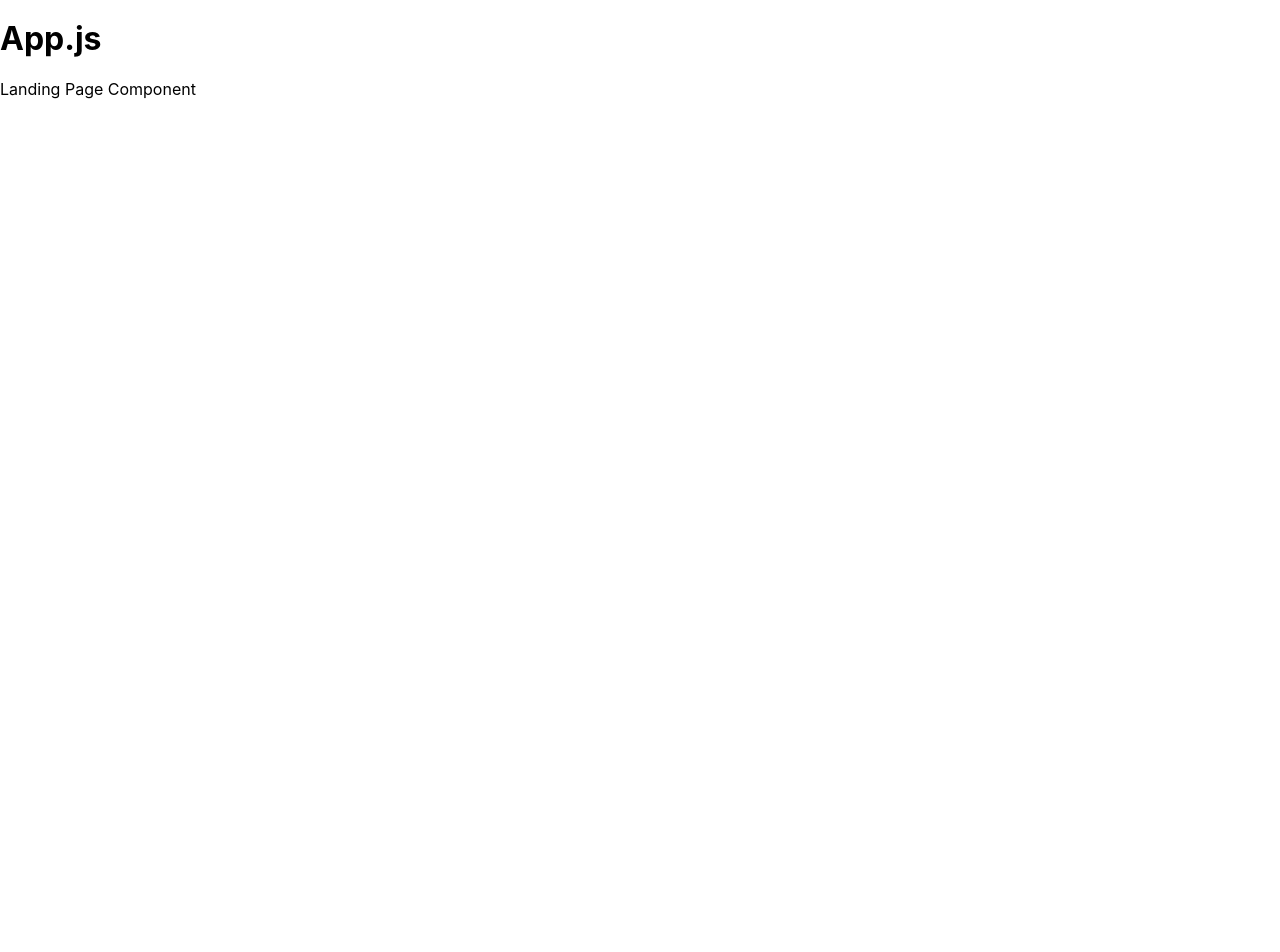
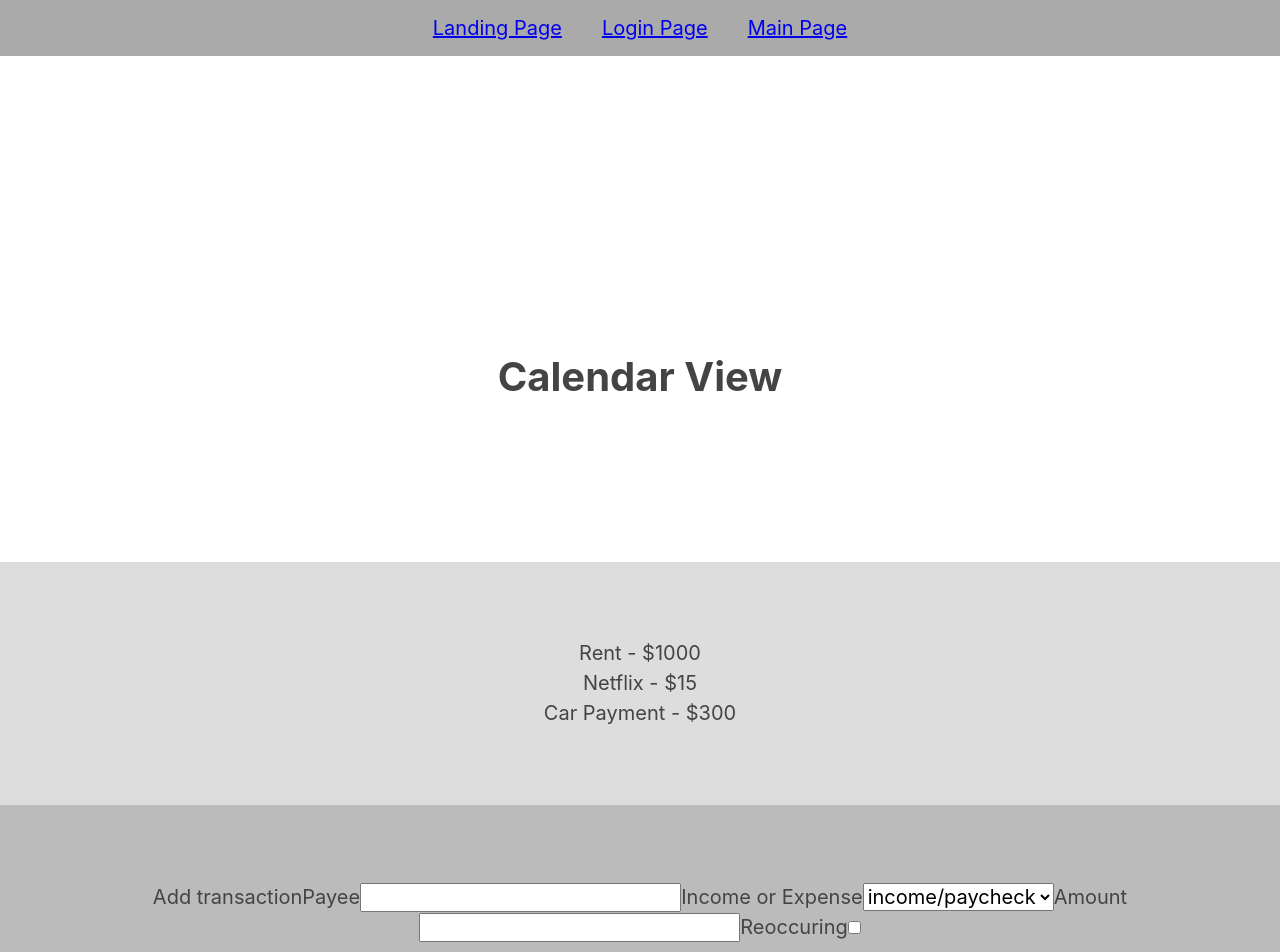
Before and after one commit to KliCk5000/money-in-sight-client, a React (Create React App) app: page /main in a window 1280 px wide. Shown: the top 952 px of the page. Before the commit the page ends 800 px from the top, so only its background shows below. Built offline with nearby package versions, Linux system fonts and the light colour scheme.

Commit message:
copied wireframe html over

```diff
--- a/package.json
+++ b/package.json
@@ -6,6 +6,7 @@
     "normalize.css": "^8.0.1",
     "react": "^16.8.6",
     "react-dom": "^16.8.6",
+    "react-router-dom": "^5.0.0",
     "react-scripts": "2.1.8"
   },
   "scripts": {
--- a/src/components/App.js
+++ b/src/components/App.js
@@ -1,13 +1,22 @@
 import React, { Component } from 'react';
+import { BrowserRouter as Router, Route, Link } from 'react-router-dom';
+
+import Nav from './Nav';
 import LandingPage from './LandingPage';
+import LoginPage from './LoginPage';
+import MainPage from './MainPage';
 
 class App extends Component {
   state = {};
   render() {
     return (
       <div>
-        <h1>App.js</h1>
-        <LandingPage />
+        <Router>
+          <Nav />
+          <Route exact path="/" component={LandingPage} />
+          <Route path="/login" component={LoginPage} />
+          <Route path="/main" component={MainPage} />
+        </Router>
       </div>
     );
   }
--- a/src/components/LandingPage.js
+++ b/src/components/LandingPage.js
@@ -1,9 +1,48 @@
 import React, { Component } from 'react';
 
+const wireframe = (
+  <div>
+    <main role="main">
+      <header role="banner">
+        <h1>Money In Sight</h1>
+        <p>
+          An app that allows you to visually see how far your money will take
+          you.
+        </p>
+      </header>
+
+      <section>
+        <p>Have some in-sight and stop blindly spending your money.</p>
+        <input
+          type="button"
+          onclick="location.href='/login.html';"
+          value="Sign in with Google"
+        />
+      </section>
+
+      <section>Step 1: Add a paycheck</section>
+
+      <section>Step 2: Add a bill</section>
+
+      <section>Step 3: Watch how far your money goes!</section>
+
+      <section>
+        See for yourself how easy it is!
+        <input
+          type="button"
+          onclick="location.href='/login.html';"
+          value="Sign in with Google"
+        />
+      </section>
+    </main>
+    <footer role="content-info">Created by Nick Dean</footer>
+  </div>
+);
+
 class LandingPage extends Component {
-  state = {  }
+  state = {};
   render() {
-    return ( <p>Landing Page Component</p> );
+    return wireframe;
   }
 }
 
--- /dev/null
+++ b/src/components/LoginPage.js
@@ -0,0 +1,26 @@
+import React, { Component } from 'react';
+
+const wireframe = (
+  <div>
+    <main role="main">
+      <section>
+        Google Auth or login screen
+        <input
+          type="button"
+          onclick="location.href='/mainScreen.html';"
+          value="Continue to main screen"
+        />
+      </section>
+    </main>
+    <footer role="content-info">Created by Nick Dean</footer>
+  </div>
+);
+
+class LoginPage extends Component {
+  state = {};
+  render() {
+    return wireframe;
+  }
+}
+
+export default LoginPage;
--- /dev/null
+++ b/src/components/MainPage.js
@@ -0,0 +1,45 @@
+import React, { Component } from 'react';
+
+const wireframe = (
+  <div>
+    <main role="main">
+      <header role="banner">
+        <h1>Calendar View</h1>
+      </header>
+
+      <section>
+        <div>Rent - $1000</div>
+        <div>Netflix - $15</div>
+        <div>Car Payment - $300</div>
+      </section>
+
+      <section>
+        <form>
+          <label>Add transaction</label>
+          <label>Payee</label>
+          <input type="text" />
+          <label>Income or Expense</label>
+          <select name="income/expense">
+            <option value="income">income/paycheck</option>
+            <option value="expense">expense/bill</option>
+          </select>
+          <label>Amount</label>
+          <input type="number" />
+          <label>Reoccuring</label>
+          <input type="checkbox" />
+        </form>
+      </section>
+    </main>
+    <footer role="content-info">Created by Nick Dean</footer>
+    <script src="script.js" />
+  </div>
+);
+
+class MainPage extends Component {
+  state = {};
+  render() {
+    return wireframe;
+  }
+}
+
+export default MainPage;
--- /dev/null
+++ b/src/components/Nav.js
@@ -0,0 +1,23 @@
+import React, { Component } from 'react';
+import { Link } from 'react-router-dom';
+
+class Nav extends Component {
+  state = {  }
+  render() {
+    return ( <div className="navigation">
+       <ul>
+         <li>
+           <Link to="/">Landing Page</Link>
+         </li>
+         <li>
+           <Link to="/login">Login Page</Link>
+         </li>
+         <li>
+           <Link to="/main">Main Page</Link>
+         </li>
+       </ul>
+    </div> );
+  }
+}
+
+export default Nav;
--- a/src/index.css
+++ b/src/index.css
@@ -12,3 +12,59 @@ code {
   font-family: source-code-pro, Menlo, Monaco, Consolas, "Courier New",
     monospace;
 }
+
+/* CSS for wireframe */
+
+* {
+  box-sizing: border-box;
+}
+
+body {
+  font-size: 20px;
+  color: #444;
+  text-align: center;
+  line-height: 1.5;
+}
+
+.navigation,
+footer {
+  padding: 1% 0;
+  background-color: #aaa;
+}
+
+.navigation {
+  position: fixed;
+  top: 0;
+  left: 0;
+  right: 0;
+  z-index: 10;
+}
+
+header {
+  padding: 10% 0;
+}
+
+section {
+  min-height: 200px;
+  padding: 6% 0;
+  background-color: #bbb;
+}
+
+section:nth-child(even) {
+  background-color: #ddd;
+}
+
+.navigation ul {
+  margin: 0;
+  padding: 0;
+}
+
+.navigation li {
+  list-style-type: none;
+  display: inline-block;
+  padding: 0 20px;
+}
+
+main {
+  margin-top: 15%;
+}
```
Also changed, not shown: 1 other file (tests, documents, lock files or other folders).
